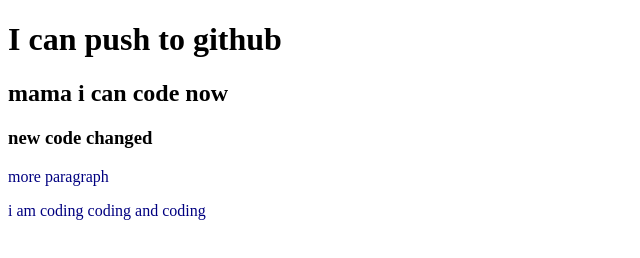
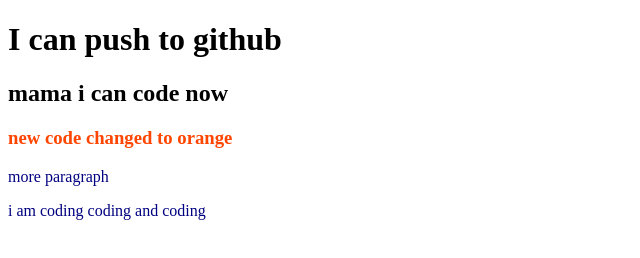
Before and after one commit to rabbyhosen/My-Second-Repo, a plain HTML site: page index.html in a window 1280 px wide. Shown: the whole page, without its empty margins (0-640 px from the left). Drawn offline with Linux system fonts and the light colour scheme.

Commit message:
make orange

```diff
--- a/index.html
+++ b/index.html
@@ -9,7 +9,7 @@
 <body>
     <h1>I can push to github</h1>
     <h2>mama i can code now</h2>
-    <h3>new code changed</h3>
+    <h3>new code changed to orange</h3>
     <p>more paragraph</p>
     <p>i am coding coding and coding</p>
 </body>
--- a/style.css
+++ b/style.css
@@ -2,3 +2,6 @@ p{
     color: navy;
 
 }
+h3{
+    color: orangered;
+}
```
